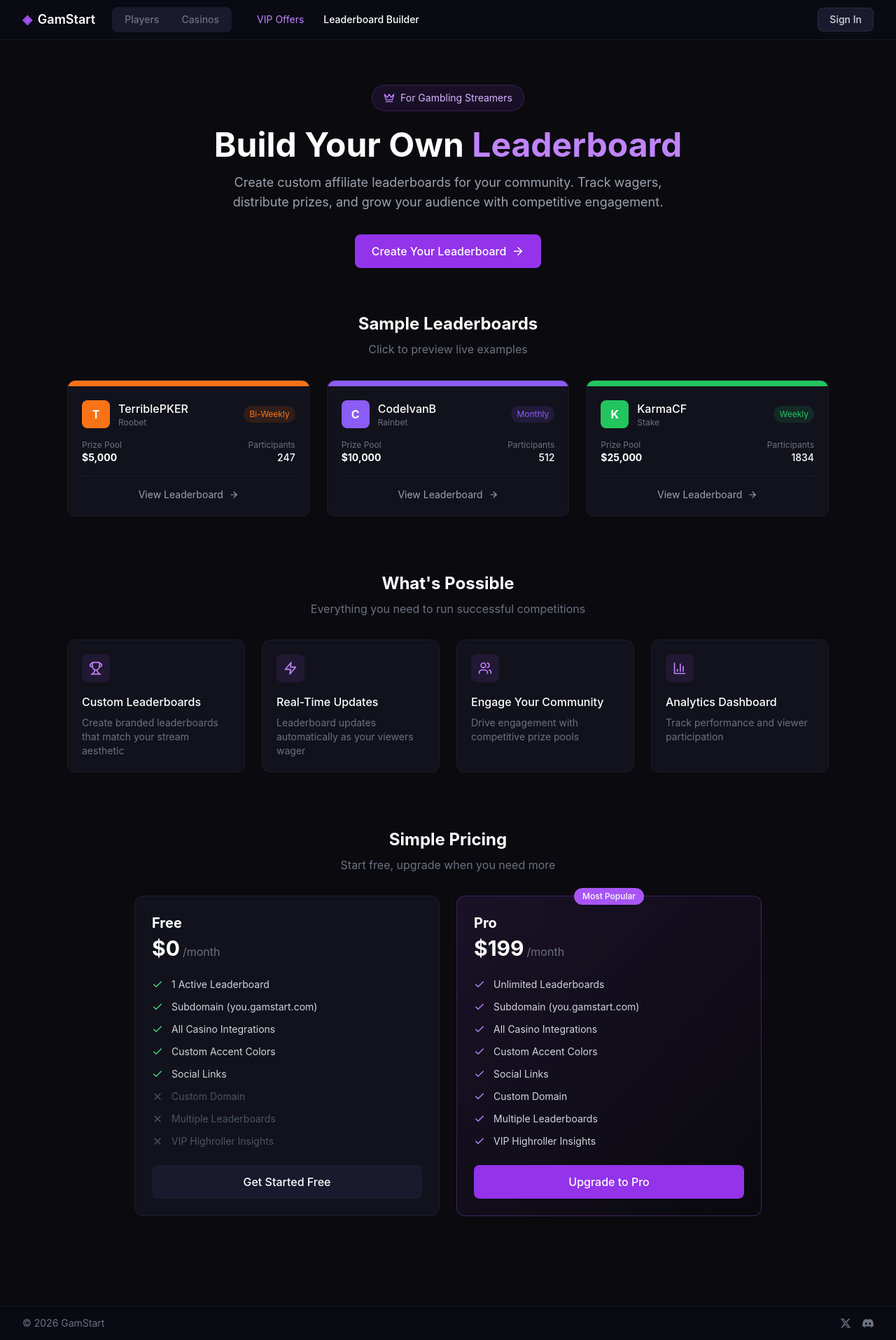
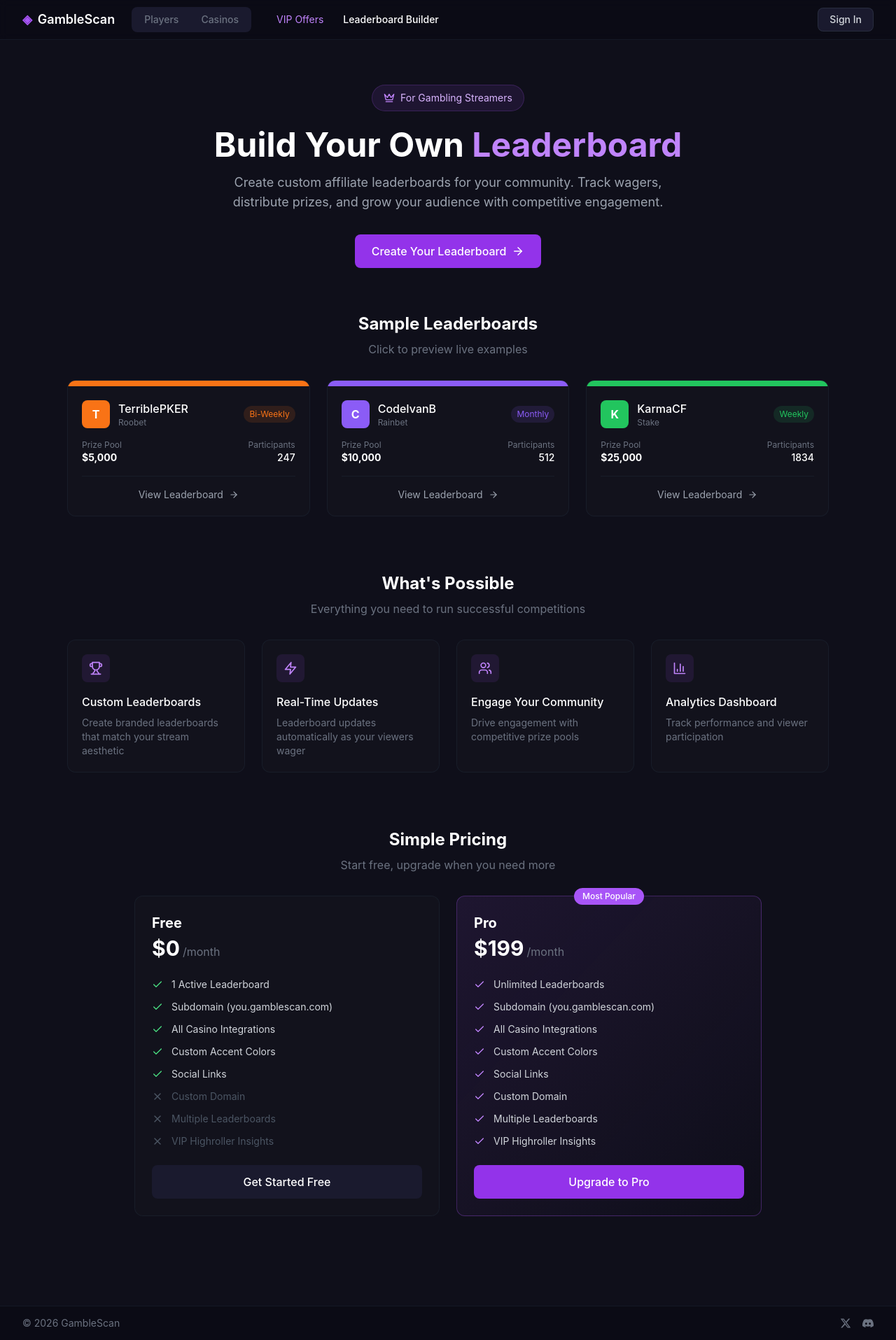
Before and after one commit to test12312as1/sadsa, a Next.js app: page /leaderboards in a window 1280 px wide. Shown: the whole page at 70% size. Built offline with nearby package versions, Linux system fonts and the light colour scheme.

Commit message:
Update page.js

```diff
--- a/app/leaderboards/page.js
+++ b/app/leaderboards/page.js
@@ -63,7 +63,7 @@ const PRICING = {
     price: 0,
     features: [
       { text: '1 Active Leaderboard', included: true },
-      { text: 'Subdomain (you.gamstart.com)', included: true },
+      { text: 'Subdomain (you.gamblescan.com)', included: true },
       { text: 'All Casino Integrations', included: true },
       { text: 'Custom Accent Colors', included: true },
       { text: 'Social Links', included: true },
@@ -77,7 +77,7 @@ const PRICING = {
     price: 199,
     features: [
       { text: 'Unlimited Leaderboards', included: true },
-      { text: 'Subdomain (you.gamstart.com)', included: true },
+      { text: 'Subdomain (you.gamblescan.com)', included: true },
       { text: 'All Casino Integrations', included: true },
       { text: 'Custom Accent Colors', included: true },
       { text: 'Social Links', included: true },
@@ -90,7 +90,7 @@ const PRICING = {
 
 export default function LeaderboardsLanding() {
   return (
-    <div className="min-h-screen bg-[#0a0a0f] text-white">
+    <div className="min-h-screen bg-[#0f0f1a] text-white">
       {/* Navbar */}
       <nav className="border-b border-gray-800/50 bg-[#0a0a14]/80 backdrop-blur-sm sticky top-0 z-50">
         <div className="max-w-7xl mx-auto px-4 sm:px-6 lg:px-8">
@@ -101,7 +101,7 @@ export default function LeaderboardsLanding() {
                 className="flex items-center gap-2 text-white font-semibold text-lg hover:opacity-80 transition-opacity"
               >
                 <span className="text-purple-500">◈</span>
-                GamStart
+                GambleScan
               </a>
 
               {/* Primary Tabs */}
@@ -338,7 +338,7 @@ export default function LeaderboardsLanding() {
         <div className="max-w-7xl mx-auto px-4 sm:px-6 lg:px-8">
           <div className="flex items-center justify-between h-12">
             <div className="text-gray-500 text-sm">
-              © 2026 GamStart
+              © 2026 GambleScan
             </div>
             <div className="flex items-center gap-4">
               <a href="https://twitter.com" target="_blank" rel="noopener noreferrer" className="text-gray-500 hover:text-white transition-colors">
```
